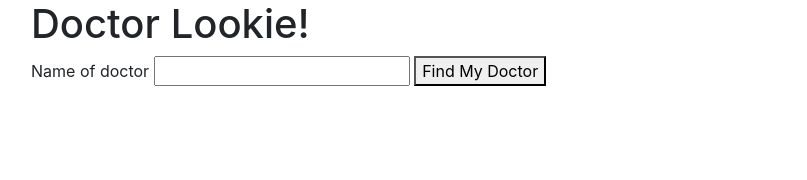
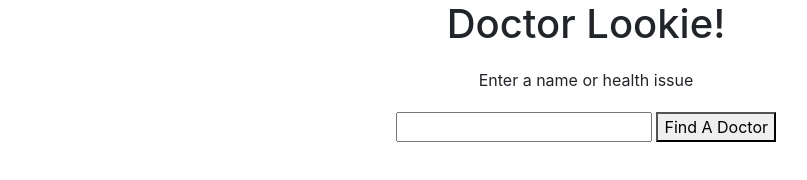
Before and after one commit to kihuynh/doctorLookie, a website built with webpack: page src/index.html in a window 1280 px wide. Shown: the whole page, without its empty margins (54-861 px from the left). Built offline with nearby package versions, Linux system fonts and the light colour scheme.

Commit message:
add base styling

```diff
--- a/src/index.html
+++ b/src/index.html
@@ -7,10 +7,10 @@
     <div class='container'>
       <h1>Doctor Lookie!</h1>
       <div class="find-form">
+        <label for="" id="label-name">Enter a name or health issue</label>
         <form class="finding-form">
-          <label for="">Name of doctor</label>
-          <input type="text" id="doctor-find">
-          <button type="submit" name="button" id="doc-finder">Find My Doctor</button>
+          <input type="text" id="doctor-find" >
+          <button type="submit" name="button" id="doc-finder">Find A Doctor</button>
         </form>
       </div>
       <div class="list-doctors">
--- a/src/styles.css
+++ b/src/styles.css
@@ -0,0 +1,30 @@
+body {
+  background-color: #d0d0d2;
+}
+
+h1  {
+  text-align: center;
+}
+
+.find-form {
+  margin-top: 20px;
+}
+#label-name {
+  text-align: center;
+  margin: 0 0 20px 0;
+  display: block;
+}
+form {
+  display: block;
+  text-align: center;
+  margin: 0 auto;
+}
+
+ol {
+  padding: 0;
+}
+li {
+  text-align: center;
+  list-style-type: none;
+  margin: 10px 0 10px 0;
+}
```
